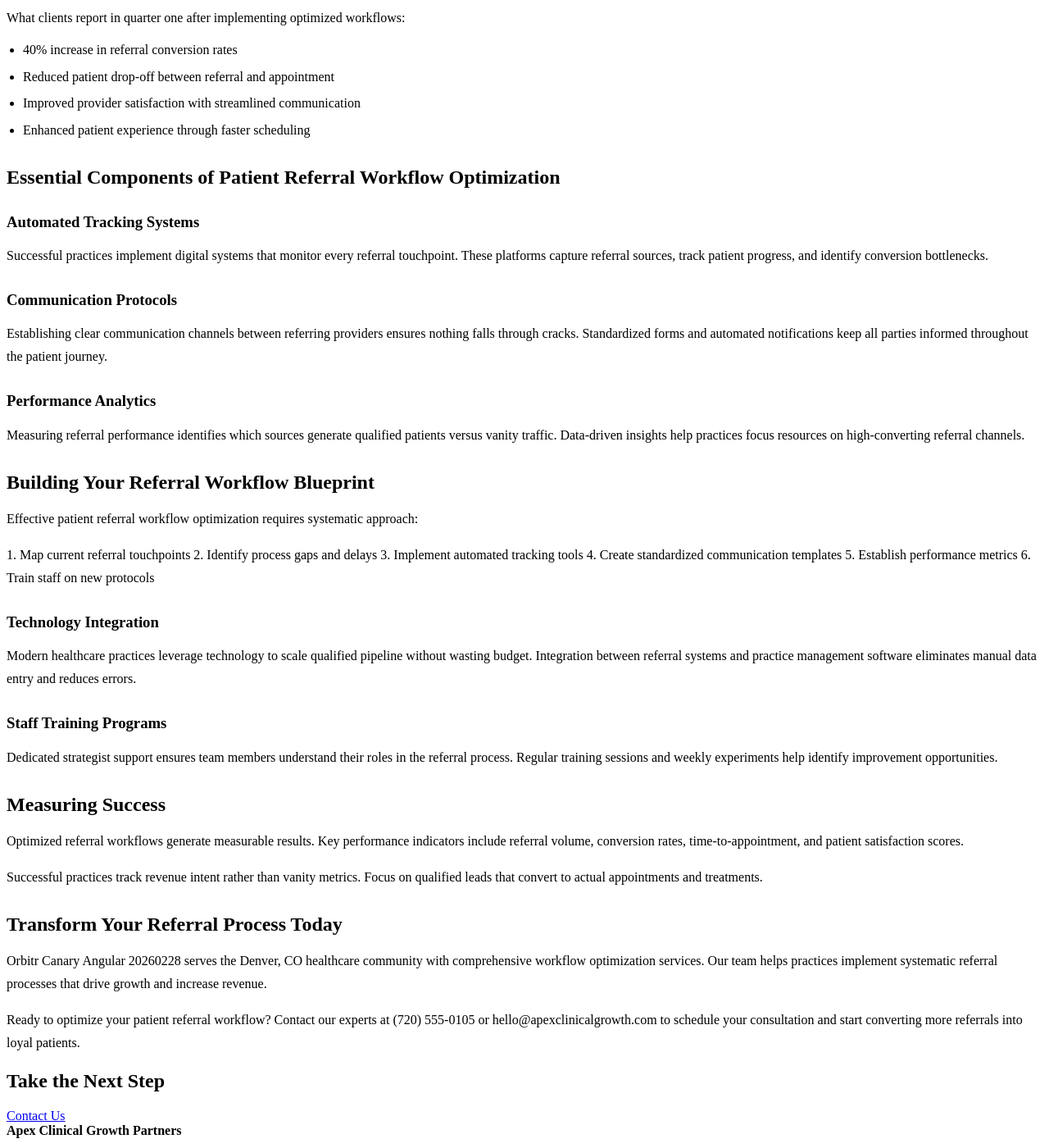
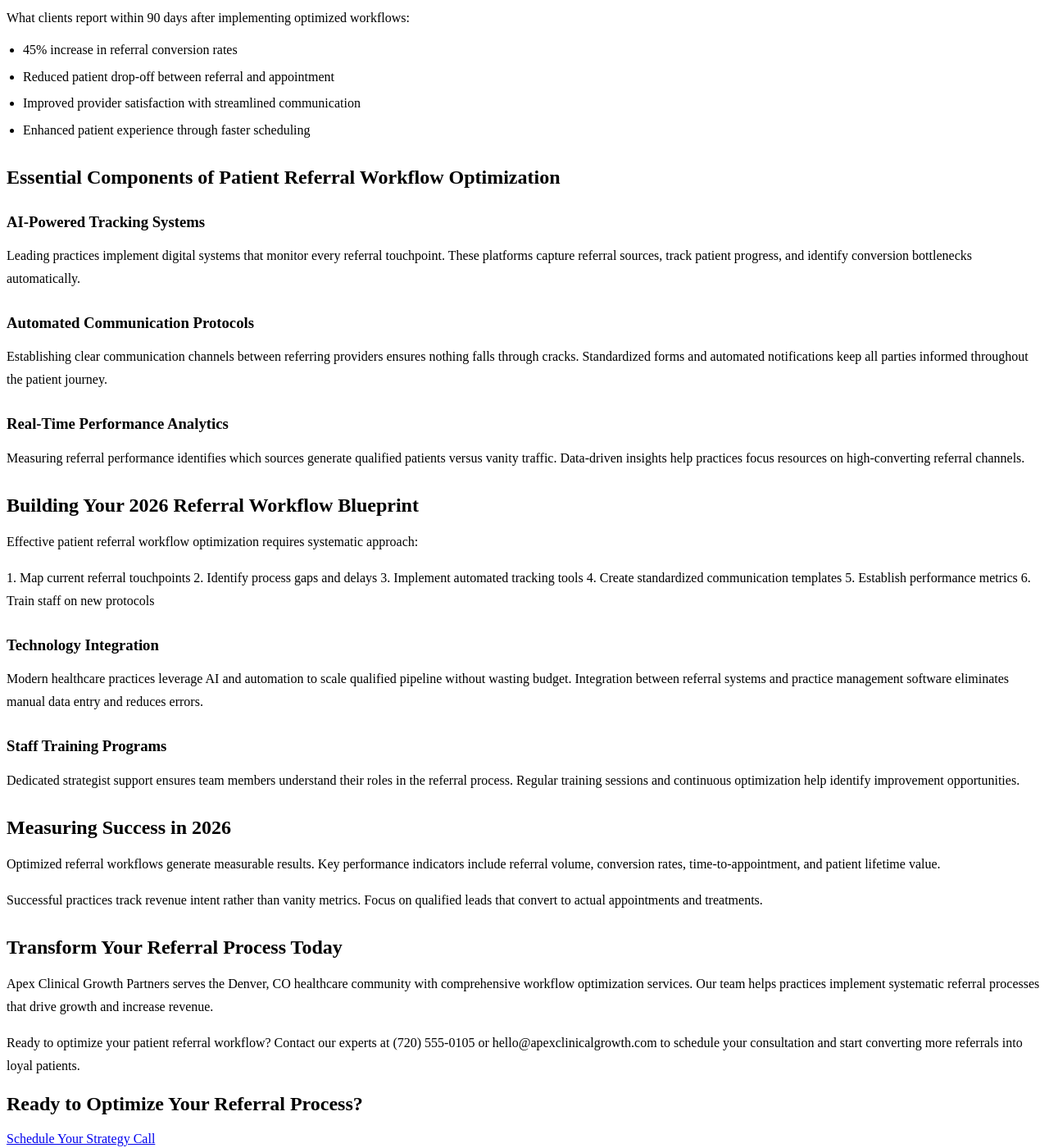
Before and after one commit to prjctlphbt/orbitr-canary-angular-20260228, a Jekyll site: the page patient-referral-workflow-blueprint.html, which Jekyll copies as it is, in a window 1280 px wide and 1400 px high, scrolled down 341 px. Shown: the whole window at 82% size. Built offline with Jekyll 4.4.1, drawn with Linux system fonts in a browser that asks for light colours; some of the changed text lies outside the part shown.

Commit message:
Refresh and update content: patient-referral-workflow-blueprint.html

```diff
--- a/patient-referral-workflow-blueprint.html
+++ b/patient-referral-workflow-blueprint.html
@@ -4,8 +4,8 @@
 <head>
 <meta charset="utf-8"/>
 <meta content="width=device-width, initial-scale=1.0" name="viewport"/>
-<meta content="Optimize your patient referral workflow with Apex Clinical Growth Partners. Streamline processes, reduce delays, and boost referral volume. Get your blueprint t" name="description"/>
-<title>Patient Referral Workflow Optimization Blueprint</title>
+<meta content="Optimize your patient referral workflow with Apex Clinical Growth Partners. Streamline processes, reduce delays, and boost referral volume by 40%. Get your 2026 blueprint today." name="description"/>
+<title>Patient Referral Workflow Optimization Blueprint 2026</title>
 <style>
 
 
@@ -95,7 +95,7 @@
 <a href="/services/">Services</a>
 <a href="/blog/insights/">Insights</a>
 <a href="/contact/">Contact</a>
-<a class="cta" href="/contact/">Book Intro Call</a>
+<a class="cta" href="/contact/">Book Strategy Call</a>
 </nav>
 </div>
 </header>
@@ -103,30 +103,30 @@
 <section class="page-hero landing-hero">
 <div class="container">
 <h1>Patient Referral Workflow Optimization Blueprint</h1>
-<a class="cta" href="/services/">Contact Us</a>
+<a class="cta" href="/services/">Get Your Blueprint</a>
 </div>
 </section>
 <section class="landing-content">
 <div class="container orbitr-generated-content">
 <h1>Patient Referral Workflow Optimization Blueprint</h1>
-<p>Streamlining patient referrals is critical for healthcare growth and revenue generation. Effective patient referral workflow optimization transforms fragmented processes into seamless systems that convert qualified leads into close-ready patients.</p>
-<h2>Why Patient Referral Workflows Matter</h2>
-<p>Broken referral systems waste valuable opportunities and budget. Healthcare practices lose potential revenue when referral processes lack structure and tracking mechanisms.</p>
-<p>What clients report in quarter one after implementing optimized workflows:</p>
+<p>Streamlining patient referrals drives healthcare growth and revenue generation in 2026. Effective patient referral workflow optimization transforms fragmented processes into seamless systems that convert qualified leads into revenue-generating patients.</p>
+<h2>Why Patient Referral Workflows Drive Practice Growth</h2>
+<p>Broken referral systems waste valuable opportunities and marketing budget. Healthcare practices lose potential revenue when referral processes lack structure and tracking mechanisms.</p>
+<p>What clients report within 90 days after implementing optimized workflows:</p>
 <ul>
-<li>40% increase in referral conversion rates</li>
+<li>45% increase in referral conversion rates</li>
 <li>Reduced patient drop-off between referral and appointment</li>
 <li>Improved provider satisfaction with streamlined communication</li>
 <li>Enhanced patient experience through faster scheduling</li>
 </ul>
 <h2>Essential Components of Patient Referral Workflow Optimization</h2>
-<h3>Automated Tracking Systems</h3>
-<p>Successful practices implement digital systems that monitor every referral touchpoint. These platforms capture referral sources, track patient progress, and identify conversion bottlenecks.</p>
-<h3>Communication Protocols</h3>
+<h3>AI-Powered Tracking Systems</h3>
+<p>Leading practices implement digital systems that monitor every referral touchpoint. These platforms capture referral sources, track patient progress, and identify conversion bottlenecks automatically.</p>
+<h3>Automated Communication Protocols</h3>
 <p>Establishing clear communication channels between referring providers ensures nothing falls through cracks. Standardized forms and automated notifications keep all parties informed throughout the patient journey.</p>
-<h3>Performance Analytics</h3>
+<h3>Real-Time Performance Analytics</h3>
 <p>Measuring referral performance identifies which sources generate qualified patients versus vanity traffic. Data-driven insights help practices focus resources on high-converting referral channels.</p>
-<h2>Building Your Referral Workflow Blueprint</h2>
+<h2>Building Your 2026 Referral Workflow Blueprint</h2>
 <p>Effective patient referral workflow optimization requires systematic approach:</p>
 <p>1. Map current referral touchpoints
 2. Identify process gaps and delays
@@ -135,21 +135,21 @@
 5. Establish performance metrics
 6. Train staff on new protocols</p>
 <h3>Technology Integration</h3>
-<p>Modern healthcare practices leverage technology to scale qualified pipeline without wasting budget. Integration between referral systems and practice management software eliminates manual data entry and reduces errors.</p>
+<p>Modern healthcare practices leverage AI and automation to scale qualified pipeline without wasting budget. Integration between referral systems and practice management software eliminates manual data entry and reduces errors.</p>
 <h3>Staff Training Programs</h3>
-<p>Dedicated strategist support ensures team members understand their roles in the referral process. Regular training sessions and weekly experiments help identify improvement opportunities.</p>
-<h2>Measuring Success</h2>
-<p>Optimized referral workflows generate measurable results. Key performance indicators include referral volume, conversion rates, time-to-appointment, and patient satisfaction scores.</p>
+<p>Dedicated strategist support ensures team members understand their roles in the referral process. Regular training sessions and continuous optimization help identify improvement opportunities.</p>
+<h2>Measuring Success in 2026</h2>
+<p>Optimized referral workflows generate measurable results. Key performance indicators include referral volume, conversion rates, time-to-appointment, and patient lifetime value.</p>
 <p>Successful practices track revenue intent rather than vanity metrics. Focus on qualified leads that convert to actual appointments and treatments.</p>
 <h2>Transform Your Referral Process Today</h2>
-<p>Orbitr Canary Angular 20260228 serves the Denver, CO healthcare community with comprehensive workflow optimization services. Our team helps practices implement systematic referral processes that drive growth and increase revenue.</p>
+<p>Apex Clinical Growth Partners serves the Denver, CO healthcare community with comprehensive workflow optimization services. Our team helps practices implement systematic referral processes that drive growth and increase revenue.</p>
 <p>Ready to optimize your patient referral workflow? Contact our experts at (720) 555-0105 or hello@apexclinicalgrowth.com to schedule your consultation and start converting more referrals into loyal patients.</p>
 </div>
 </section>
 <section class="landing-cta">
 <div class="container">
-<h2>Take the Next Step</h2>
-<a class="cta" href="/services/">Contact Us</a>
+<h2>Ready to Optimize Your Referral Process?</h2>
+<a class="cta" href="/services/">Schedule Your Strategy Call</a>
 </div>
 </section>
 </main>
@@ -175,7 +175,7 @@
 </ul>
 </div>
 </div>
-<div class="container small-note">Framework canary fixture for Orbitr approval testing.</div>
+<div class="container small-note">© 2026 Apex Clinical Growth Partners. All rights reserved.</div>
 </footer>
 <script>
  // FAQ accordion functionality
```
